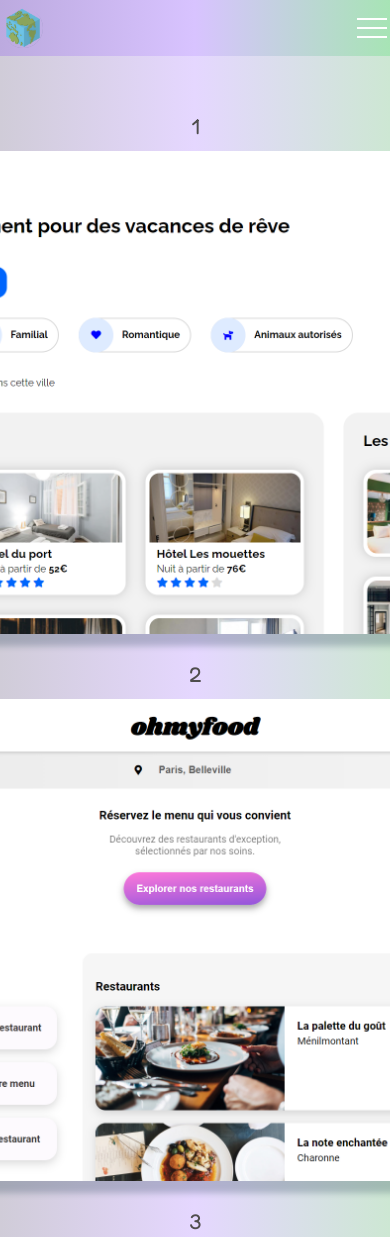
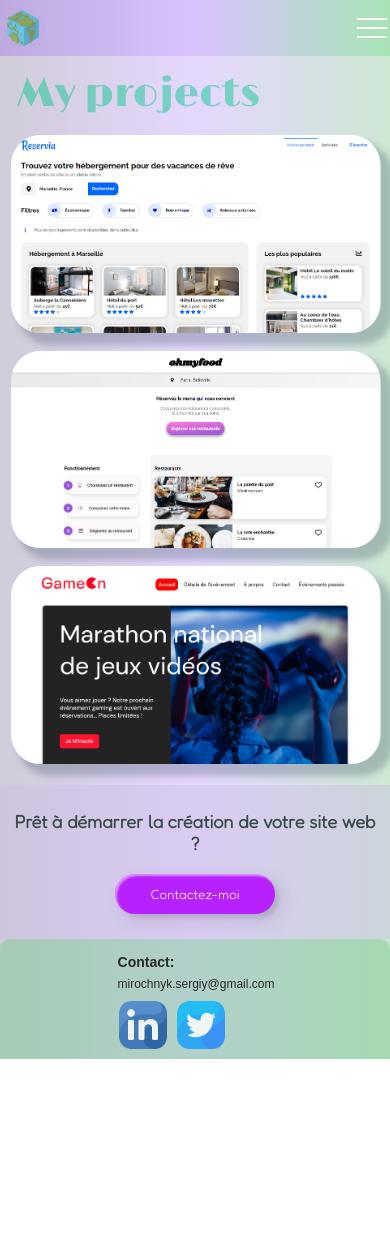
Before and after one commit to SergeMiro/sergemiro.site, a plain HTML site: page projects.html in a window 390 px wide. Shown: the top 1237 px of the page. After the commit the page ends 1059 px from the top, so only its background shows below. Drawn offline with nearby package versions, Linux system fonts and the light colour scheme.

Commit message:
Correction de box slider + responsive mobile 2 pages

```diff
--- a/css/media.css
+++ b/css/media.css
@@ -9,8 +9,8 @@
 		color: #44d1a5;
 		font-size: 80px;
 		font-weight: 600;
-		width: 250px;
-		margin: 35px 50px 0px 0px;
+		width: 100%;
+		margin: 25px 0px 10px 0px;
 	 }
 	.containerService{
 		max-width: 1180px;
@@ -18,10 +18,15 @@
 		flex-wrap: wrap;
 		justify-content: center;
 	}
+	.containerOfSites {
+		max-width: 100%;
+		margin: 17px auto;
+	}
 	.flexService{
 		margin: 15px;
 		width: 30%;
 		}
+
 		.flexService h3{
 			padding-bottom: 10px;
 			}
@@ -29,8 +34,18 @@
 				margin: 10px 70px 2px 70px;
 				width: 35%;
 	}
+	.sectionContact {
+		margin: 20px auto 35px;
+	  }
+	  .containerContact {
+		padding: 45px 0px;
+  }
+  .containerContact p {
+	font-size: 24px;
+}
 	.footer{
-		margin-left: 150px;
+		margin: 15px auto;
+		padding-left: 200px;
 		}
 }
 
@@ -47,8 +62,8 @@
 		color: #44d1a5;
 		font-size: 75px;
 		font-weight: 600;
-		width: 250px;
-		margin: 35px 50px 0px 10px;
+		width: 100%;
+		margin: 25px 0px 10px 0px;
 	 }
 
 	.containerService{
@@ -57,6 +72,11 @@
 		flex-wrap: wrap;
 		justify-content: center;
 	}
+	.containerOfSites {
+		max-width: 100%;
+		margin: 17px auto;
+	}
+
 	.flexService{
 		margin: 15px;
 		width: 30%;
@@ -68,11 +88,26 @@
 				margin: 10px 70px 2px 70px;
 				width: 35%;
 	}
+	.sectionContact {
+		margin: 20px auto 35px;
+	  }
+	  .containerContact {
+		padding: 45px 0px;
+  }
+  .containerContact p {
+	font-size: 24px;
+}
 .footer{
-		margin-left: 130px;
+	margin: 15px auto;
+	padding-left: 150px;
 	}
 }
 
+@media (max-width:1000px){
+.box {
+	display: none;
+}
+}
 
 @media (max-width:992px){
 	.header:before{
@@ -87,8 +122,8 @@
 		color: #44d1a5;
 		font-size: 70px;
 		font-weight: 600;
-		width: 250px;
-		margin: 35px 50px 0px 80px;
+		width: 90%;
+		margin: 25px 0px 10px 80px;
 	 }
 
 	.box {
@@ -100,20 +135,37 @@
 		flex-wrap: wrap;
 		justify-content: center;
 	}
+	.containerOfSites{
+		max-width: 80%;
+		margin: 15px auto;
+	}
+
 	.flexService{
 		margin: 15px;
 		width: 40%;
 		}
+
 	.flexService h3{
 			padding-bottom: 10px;
 	}
+
 	.flexFooter2{
 		margin: 10px 70px 2px 70px;
 		width: 35%;
 	}
+
+	.sectionContact {
+		margin: 10px auto 0px;
+	  }
+
+	.containerContact {
+		padding: 25px 0px 25px 0px;
+  }
 	.footer{
-		margin-left: 70px;
+		padding-left: 50px;
+		margin: 5px auto;
 		}
+
 }
 
 
@@ -126,8 +178,10 @@
 		border-bottom-left-radius: 0px;
 		border-bottom-right-radius: 0px;
 	}
-	.header__list{
 
+	.containerOfSites{
+		max-width: 95%;
+		margin: 10px auto;
 	}
 
 	.glitch {
@@ -135,12 +189,14 @@
 		color: #44d1a5;
 		font-size: 60px;
 		font-weight: 500;
-		width: 250px;
-		margin: -7px 5px 40px 10px;
+		width: 100%;
+		margin: 0px 0px 10px 10px;
 	 }
+
 	.box {
 		display: none;
 	}
+
 	.containerService{
 		max-width: none;
 		flex-direction: row;
@@ -148,23 +204,33 @@
 		justify-content: center;
 		margin: 0 2px;
 	}
+
 	.flexService{
 		margin: 15px;
 		width: 45%;
 	}
+
 	.flexService h3{
 		padding-bottom: 5px;
 	}
 
 	#h2Service{
-		margin-top: -40px;
+		margin-top: -10px;
 		}
 		.flexFooter2{
 			margin: 10px 70px 2px 70px;
 			width: 35%;
 	}
+	.sectionContact {
+		margin: 10px auto 0px;
+	  }
+	  .containerContact p {
+		font-size: 22px;
+	}
+
 	.footer{
-		margin-left: 40px;
+		padding-left: 0px;
+		margin: 5px auto;
 	}
 }
 
@@ -178,8 +244,8 @@
 		color: #44d1a5;
 		font-size: 50px;
 		font-weight: 500;
-		width: 250px;
-		margin: -7px 5px 40px 0px;
+		width: 100%;
+		margin: 0px 0px 10px 10px;
 	 }
 	.box {
 		display: none;
@@ -190,6 +256,10 @@
 		flex-wrap: wrap;
 		justify-content: center;
 		margin: 0 2px;
+	}
+	.containerOfSites{
+		max-width: 95%;
+		margin: 8px auto;
 	}
 	.flexService{
 		margin: 15px 5px;
@@ -205,14 +275,30 @@
  }
 
  .flexFooter2{
-	margin: 10px 70px 2px 70px;
+	margin: 10px 0px 2px 20px;
 	width: 35%;
 }
+.sectionContact {
+	margin: 10px auto 0px;
+  }
+
+  .containerContact {
+	padding: 25px 10px 25px 10px;
+
+}
+.containerContact p {
+	font-size: 20px;
+}
+
 .footer{
+	margin: 5px auto;
 	margin-left: 10px;
+	padding-left: 0px;
 	}
+
+
 	#h2Service{
-		margin-top: -40px;
+		margin-top: -10px;
 		font-size: 18px;
 		}
 }
@@ -224,8 +310,8 @@
 		color: #44d1a5;
 		font-size: 40px;
 		font-weight: 500;
-		width: 250px;
-		margin: -7px 5px 25px 0px;
+		width: 100%;
+		margin: 0px 0px 10px 7px;
 	 }
 
 	.box {
@@ -237,6 +323,10 @@
 		flex-wrap: wrap;
 		justify-content: center;
 		margin: 0 1px;
+	}
+	.containerOfSites{
+		max-width: 95%;
+		margin: 7px auto;
 	}
 	.flexService{
 		margin: 10px 5px;
@@ -252,8 +342,17 @@
 		}
 
 		.flexFooter2{
-			margin: 10px 10px 2px 10px;
+			margin: 10px 10px 2px 50px;
 			width: 50%;
+		}
+		.sectionContact {
+			margin: 10px auto 0px;
+		  }
+		.containerContact {
+			padding: 25px 10px 25px 10px;
+		}
+		.containerContact p {
+			font-size: 18px;
 		}
 		.footer{
 			margin-left: 0;
@@ -265,6 +364,13 @@
 	.sectionMob{
 		display: none;
 	}
+	.containerOfSites{
+		max-width: 95%;
+		margin: 6px auto;
+	}
+	.sectionContact {
+	margin: 10px auto 0px;
+  }
 	footer
 	{
 		display: none;
--- a/css/style.css
+++ b/css/style.css
@@ -30,7 +30,7 @@
 
 .main {
     flex: 1 1 auto;
-	padding-top: 90px;
+	padding-top: 70px;
   }
 
 
@@ -68,7 +68,7 @@
 	position: relative;
 	display: flex;
 	justify-content: space-between;
-	height: 80px;
+	height: 60px;
 	align-items: center;
 }
 .header__logo {
@@ -202,8 +202,10 @@
 		height: 100%;
 		overflow: auto;
 		transition: all 0.3s ease 0s;
-		background-color: #18b5a4;
-		padding: 240px 10px 200px 10px;
+		background: #bef5cc;  /* fallback for old browsers */
+		background: -webkit-linear-gradient(to right, #f1c2c2, #baa4e9, #a0ebb4);  /* Chrome 10-25, Safari 5.1-6 */
+		background: linear-gradient(to right, #bcaadf, #d8c3ff, #a7e4b5); /* W3C, IE 10+/ Edge, Firefox 16+, Chrome 26+, Opera 12+, Safari 7+ */
+		padding: 85px 0;
 	}
 
 	.header__menu.active{
@@ -246,11 +248,11 @@
 .sectionMob{
     max-width: 1180px;
     margin: 0px auto;
-    padding: 0px 10px 10px 10px;
+    padding: 0px 10px;
  }
 
 .glitch {
-	color: #44d1a5;
+	color: #0bc78d7d;
 	position: relative;
 	font-family: 'Limelight', cursive;
  }
@@ -423,7 +425,7 @@
     font-size: 115%;
     text-decoration: underline;
     padding: 3px;
-    color: rgba(108, 70, 174, 0.734);
+    color: #0fc78ddb;
     transition: all 0.15s ease-in-out;
 }
 
@@ -571,19 +573,11 @@
 
 /* SECOND SECTION WITH PHOTOS OF SITES-PROJECTS */
 
-.containerAllSites p {
-    max-width: 100%;
-    text-align: center;
-    font-size: 20px;
-    color: rgb(79, 77, 77);
-    font-weight: 600;
-    margin-top: 25px;
-    margin-bottom: 12px;
-}
+
+
 
 .containerOfSites  {
     display: flex;
-    max-width: 100%;
     width: auto;
     height: auto;
 justify-content: center;
@@ -598,9 +592,12 @@
    width: auto;
    height: auto;
 	justify-content: center;
+	margin: 0 auto;
+
 }
 
 img {
+	padding: 0px 1px;
     width: 900px;
     height: auto;
     border-radius: 30px;
@@ -610,10 +607,12 @@
     box-shadow: 10px 10px 6px 2px rgba(34, 60, 80, 0.26);
 }
 
-.containerOfSites img:hover{
-border: 3.5px solid rgb(197, 231, 45);
-transition: all 400ms;
+.containerOfSites img{
+	position: relative;
+	max-width: 100%;
 }
+
+
 
 
 /* ANIMATION FOR SCREENS OF SITES */
@@ -622,6 +621,7 @@
 	-webkit-animation: bounce-in-fwd 1.1s ease-in-out both;
 	        animation: bounce-in-fwd 1.1s ease-in-out both;
 }
+
 @-webkit-keyframes bounce-in-fwd {
     0% {
       -webkit-transform: scale(0);
@@ -730,8 +730,6 @@
 
 
 .sectionContact {
-    margin-top: 60px;
-    margin-bottom: 60px;
     text-align: center;
    }
 
@@ -742,12 +740,10 @@
     background-color: #c9bbe26d;
     border: none;
     margin: 0;
-    padding: 45px 0;
 
 }
 
 .containerContact p {
-    font-size: 24px;
     font-weight: 900;
     color: #384948;
    text-align: center;
@@ -894,7 +890,7 @@
     overflow: hidden;
 	 max-width: 1180px;
 	 margin: 0px auto;
-	 padding: 0px 10px 10px 10px;
+	 padding: 0px 10px 25px 10px;
 
 	}
 
@@ -995,7 +991,6 @@
     justify-content: center;
     font-size: 12px;
     position: relative;
-    margin: 0 auto;
       }
 
 
@@ -1020,7 +1015,7 @@
         width: 50px;
         opacity: 0.8;
         margin-top: 10px;
-        margin-right: 15px;
+        margin-right: 5px;
         border-radius: 25%;
         box-shadow: none;
       }
--- a/projects.html
+++ b/projects.html
@@ -2,7 +2,7 @@
 <html lang="fr">
 <head>
 	<meta charset="UTF-8">
-  <meta name="viewport" content="width=device-width, initial-scale=1.0">
+	<meta name="viewport" content="width=device-width, initial-scale=1.0, maximum-scale=1.0, user-scalable=0">
 	<title>Miro Development</title>
 	<link rel="stylesheet" href="css/iconsfont.css">
 	<link rel="stylesheet" href="css/style.css">
@@ -12,15 +12,11 @@
 	<!-- HEADER - La tete de notre site -->
 <body>
 	<div class="wrapper">
-
-	<!-- HEADER - La tete de notre site -->
-	<body>
-		<div class="wrapper">
 	<!-- Контент -->
 	<header class="header">
 		<div class='container'>
 			<div class="header__body">
-					<a href="#" class="header__logo">
+				<a href="index.html" class="header__logo">
 					<img src="img/logo.png" alt="logo">
 				</a>
 				<div class="header__burger">
@@ -49,24 +45,26 @@
 		</div>
 	</header>
 
+
 <main class="main">
+	<section class="sectionMob">
+		<div class="glitch" data-text="My projects">My projects</div>
+	</section>
+
 	<section class="projects">
 		<div class="containerAllSites">
 
 				<!-- First site-->
-				<p>1</p>
 			<div class="containerOfSites">
 				<a href="https://sergemiro.github.io/sergiyMirochnyk_2_30032021/" target="blank"><img src="img/site1.PNG" alt="ReserviaSite"></a>
 			</div>
 
 				<!-- Seconde site-->
-				<p>2</p>
 				<div class="containerOfSites">
 					<a href="https://sergemiro.github.io/sergiyMirochnyk_3_08052021/" target="blank"><img src="img/site2.PNG" alt="ohMyFoodSite"></a>
 				</div>
 
 			<!--Thirth site-->
-			<p>3</p>
 			<div class="containerOfSites">
 					<a href="https://sergemiro.github.io/sergiyMirochnyk_4_28062021/" target="blank"><img src="img/site3.PNG" alt="gameOnSite"></a>
 			</div>
@@ -86,14 +84,9 @@
 
 
 
-
-
-
-
 <footer>
 	<div class="footer">
-        <div class="flexFooter">
-
+		<div class="flexFooter1">
 			<h3>Développeur Web</h3>
 			<p>
 				Développeur Web, je suis à votre disposition pour répondre à tout type de projets.
@@ -101,7 +94,7 @@
 			</p>
 		</div>
 
-        <div class="flexFooter">
+		<div class="flexFooter2">
 			<h3>Contact:</h3>
 			<p>mirochnyk.sergiy@gmail.com</p>
 			<a href="/"><img src="img/icons/linkedin.png" alt="iconLinkedIn"></a>
@@ -113,5 +106,9 @@
 
 
 </div>
+		<!-- Подключаем jQuery -->
+		<script src="https://code.jquery.com/jquery-3.4.1.slim.min.js"></script>
+		<!-- Подключаем файл JS скриптов -->
+		<script src="js/script.js"></script>
 </body>
 </html>
```
Also changed, not shown: css/boxHomePage.css (+16 -7 lines), index.html (+2 -2 lines). Lines whose indentation alone changed are shown as unchanged.
